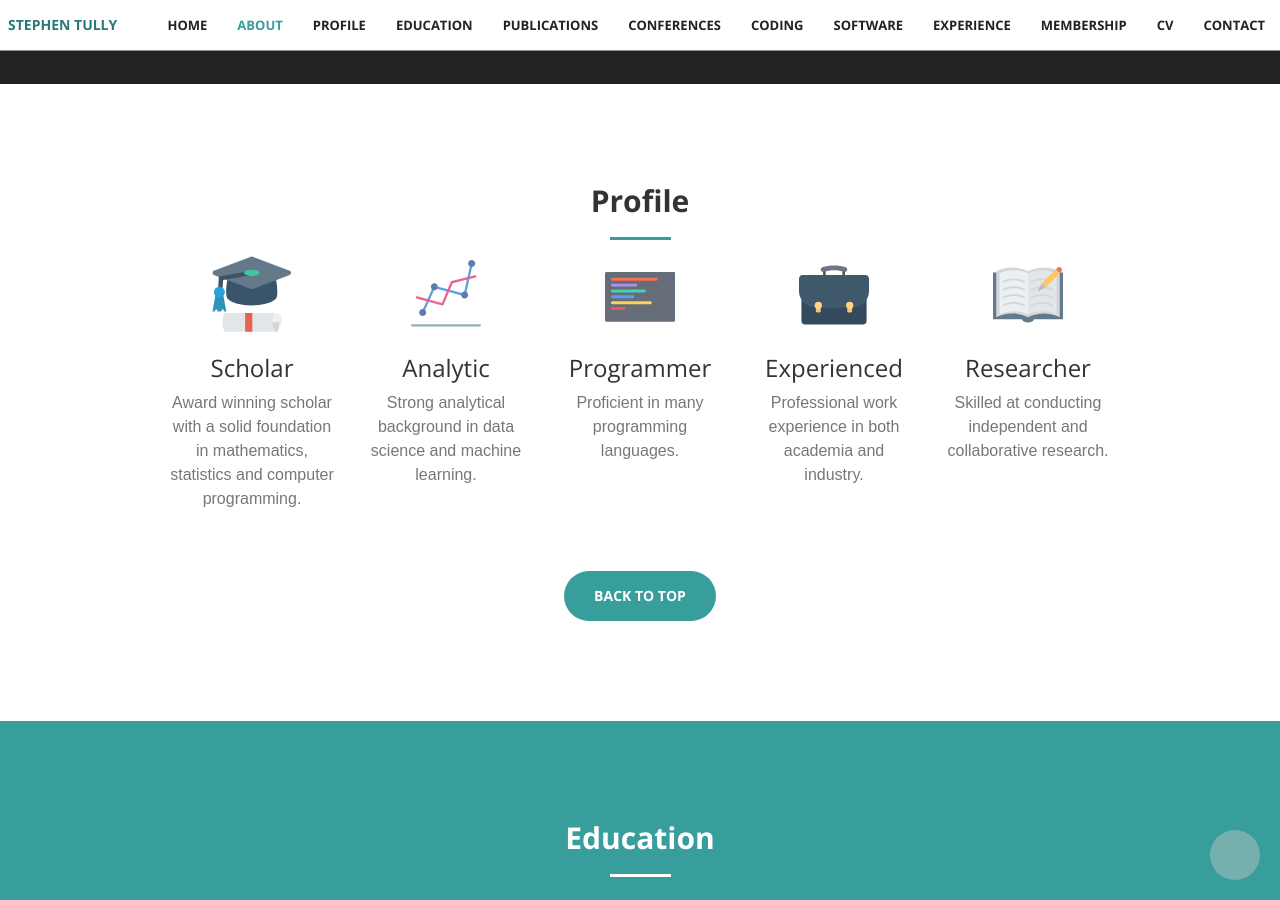
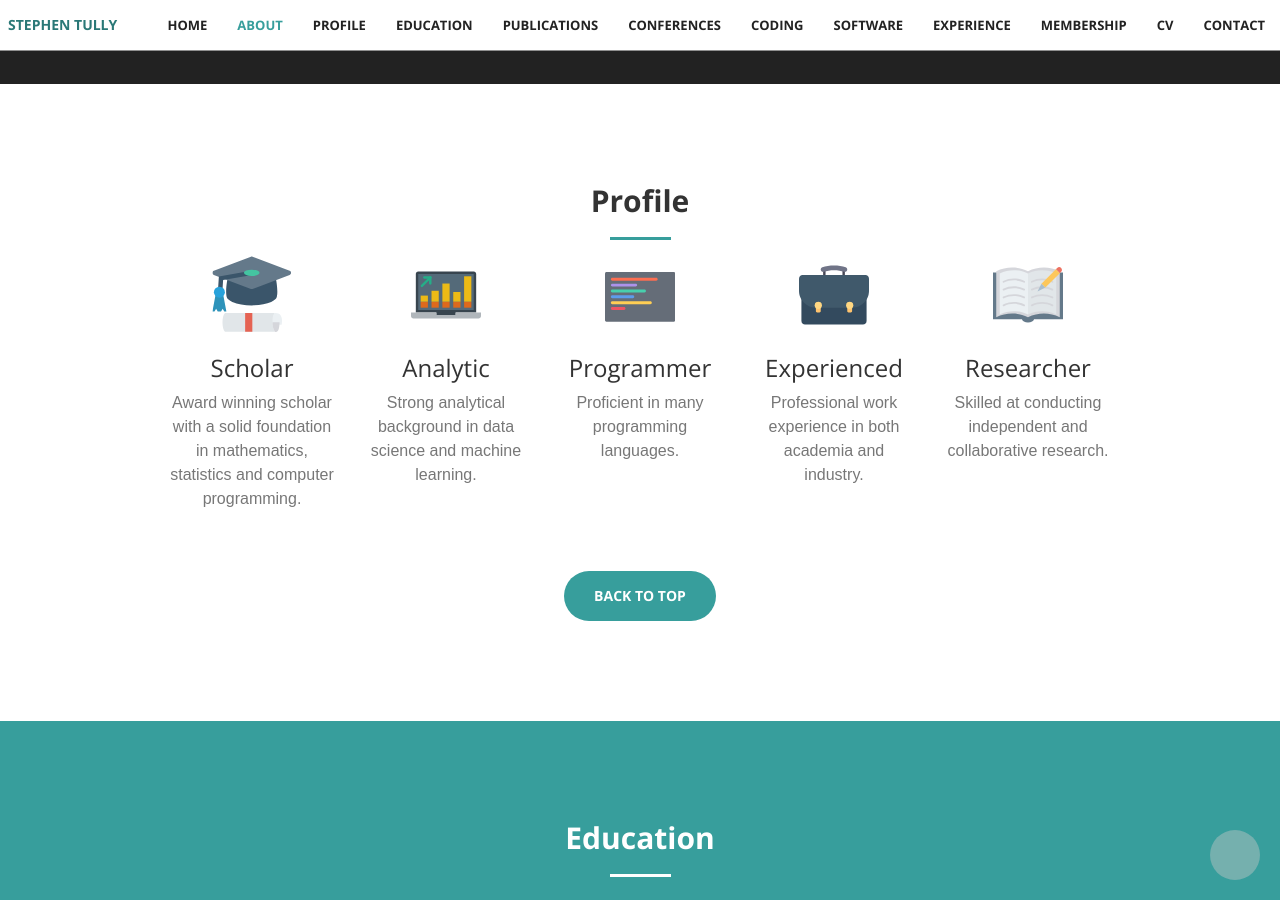
Before and after one commit to stephentully/stephentully.github.io, a Jekyll site: the page built from index.html, in a window 1280 px wide and 900 px high, scrolled down 1222 px. Built offline with Jekyll 4.4.1, drawn with Linux system fonts in a browser that asks for light colours; nearby versions of some CDN libraries; some web fonts are replaced.

Commit message:
Update profile.html

```diff
--- a/_includes/profile.html
+++ b/_includes/profile.html
@@ -40,6 +40,7 @@
 
       <div  class="col-lg-2 text-center service-box">
         <div style="text-align:center" class="wow bounceIn text-primary revealOnScroll">
+					<!--
           <svg viewBox="0 0 480 480" preserveAspectRatio="xMidYMid" height="5em">
             <path d="m80 368c-1.140625.003906-2.269531-.242188-3.304688-.71875-1.933593-.875-3.445312-2.480469-4.195312-4.46875-.75-1.984375-.679688-4.191406.195312-6.125l80-176c1.621094-3.5625 5.582032-5.433594 9.359376-4.414062l199.929687 53.832031 46.175781-207.839844c.957032-4.316406 5.234375-7.039063 9.550782-6.082031 4.316406.960937 7.039062 5.234375 6.082031 9.550781l-48 216c-.472657 2.136719-1.796875 3.980469-3.667969 5.113281-1.867188 1.132813-4.121094 1.449219-6.230469.878906l-201.414062-54.230468-77.199219 169.816406c-1.300781 2.855469-4.144531 4.6875-7.28125 4.6875zm0 0" fill="#60a2d7"/>
             <g fill="#5f7bad">
@@ -51,6 +52,41 @@
             <path d="m216 312c-.710938-.003906-1.417969-.097656-2.105469-.28125l-176-48c-4.261719-1.160156-6.777343-5.558594-5.613281-9.824219 1.160156-4.261719 5.558594-6.777343 9.824219-5.613281l169.238281 46.160156 61.28125-145.546875c.976562-2.320312 2.992188-4.046875 5.4375-4.65625l160-40c4.242188-.953125 8.46875 1.652344 9.519531 5.871094 1.050781 4.214844-1.453125 8.5-5.644531 9.652344l-156.113281 39.03125-62.449219 148.3125c-1.25 2.964843-4.15625 4.894531-7.375 4.894531zm0 0" fill="#ee638c"/>
             <path d="m472 456h-464c-4.417969 0-8-3.582031-8-8s3.582031-8 8-8h464c4.417969 0 8 3.582031 8 8s-3.582031 8-8 8zm0 0" fill="#92aeba"/>
           </svg>
+					-->
+					<svg x="0px" y="0px"
+						 viewBox="0 0 512 512"
+						 style="enable-background:new 0 0 512 512;"
+						 preserveAspectRatio="xMidYMid" height="5em">
+					<g>
+						<path style="fill:#38454F;" d="M185.379,384v17.655h141.241V384H476.69V101.517c0-9.754-7.901-17.655-17.655-17.655H52.966
+							c-9.754,0-17.655,7.901-17.655,17.655V384H185.379z"/>
+						<path style="fill:#B0B6BB;" d="M326.621,384v17.655H185.379V384H0v26.483c0,9.754,7.901,17.655,17.655,17.655h476.69
+							c9.754,0,17.655-7.901,17.655-17.655V384H326.621z"/>
+						<polygon style="fill:#546A79;" points="52.966,366.345 459.034,366.345 459.034,101.517 52.966,101.517 	"/>
+						<g>
+							<polygon style="fill:#DD691D;" points="70.621,348.69 123.586,348.69 123.586,304.552 70.621,304.552 		"/>
+							<polygon style="fill:#DD691D;" points="150.069,348.69 203.034,348.69 203.034,304.552 150.069,304.552 		"/>
+							<polygon style="fill:#DD691D;" points="229.517,348.69 282.483,348.69 282.483,304.552 229.517,304.552 		"/>
+							<polygon style="fill:#DD691D;" points="308.966,348.69 361.931,348.69 361.931,304.552 308.966,304.552 		"/>
+							<polygon style="fill:#DD691D;" points="388.414,348.69 441.379,348.69 441.379,304.552 388.414,304.552 		"/>
+						</g>
+						<g>
+							<polygon style="fill:#ECBA16;" points="70.621,304.552 123.586,304.552 123.586,260.414 70.621,260.414 		"/>
+							<polygon style="fill:#ECBA16;" points="150.069,304.552 203.034,304.552 203.034,225.103 150.069,225.103 		"/>
+							<polygon style="fill:#ECBA16;" points="229.517,304.552 282.483,304.552 282.483,172.138 229.517,172.138 		"/>
+							<polygon style="fill:#ECBA16;" points="308.966,304.552 361.931,304.552 361.931,233.931 308.966,233.931 		"/>
+							<polygon style="fill:#ECBA16;" points="388.414,304.552 441.379,304.552 441.379,119.172 388.414,119.172 		"/>
+						</g>
+						<g>
+							<path style="fill:#25AE88;" d="M79.448,198.621c-2.26,0-4.52-0.865-6.241-2.586c-3.452-3.452-3.452-9.031,0-12.482L135,121.759
+								c3.452-3.452,9.031-3.452,12.482,0s3.452,9.031,0,12.482l-61.793,61.793C83.968,197.756,81.708,198.621,79.448,198.621"/>
+							<path style="fill:#25AE88;" d="M141.241,180.966c-4.882,0-8.828-3.955-8.828-8.828V128c0-4.873,3.946-8.828,8.828-8.828
+								s8.828,3.955,8.828,8.828v44.138C150.069,177.011,146.123,180.966,141.241,180.966"/>
+							<path style="fill:#25AE88;" d="M141.241,136.828H97.103c-4.882,0-8.828-3.955-8.828-8.828c0-4.873,3.946-8.828,8.828-8.828h44.138
+								c4.882,0,8.828,3.955,8.828,8.828C150.069,132.873,146.123,136.828,141.241,136.828"/>
+						</g>
+					</g>
+					</svg>
         </div>
         <h3>Analytic</h3>
         <p class="text-muted">Strong analytical background in data science and machine learning.
```
